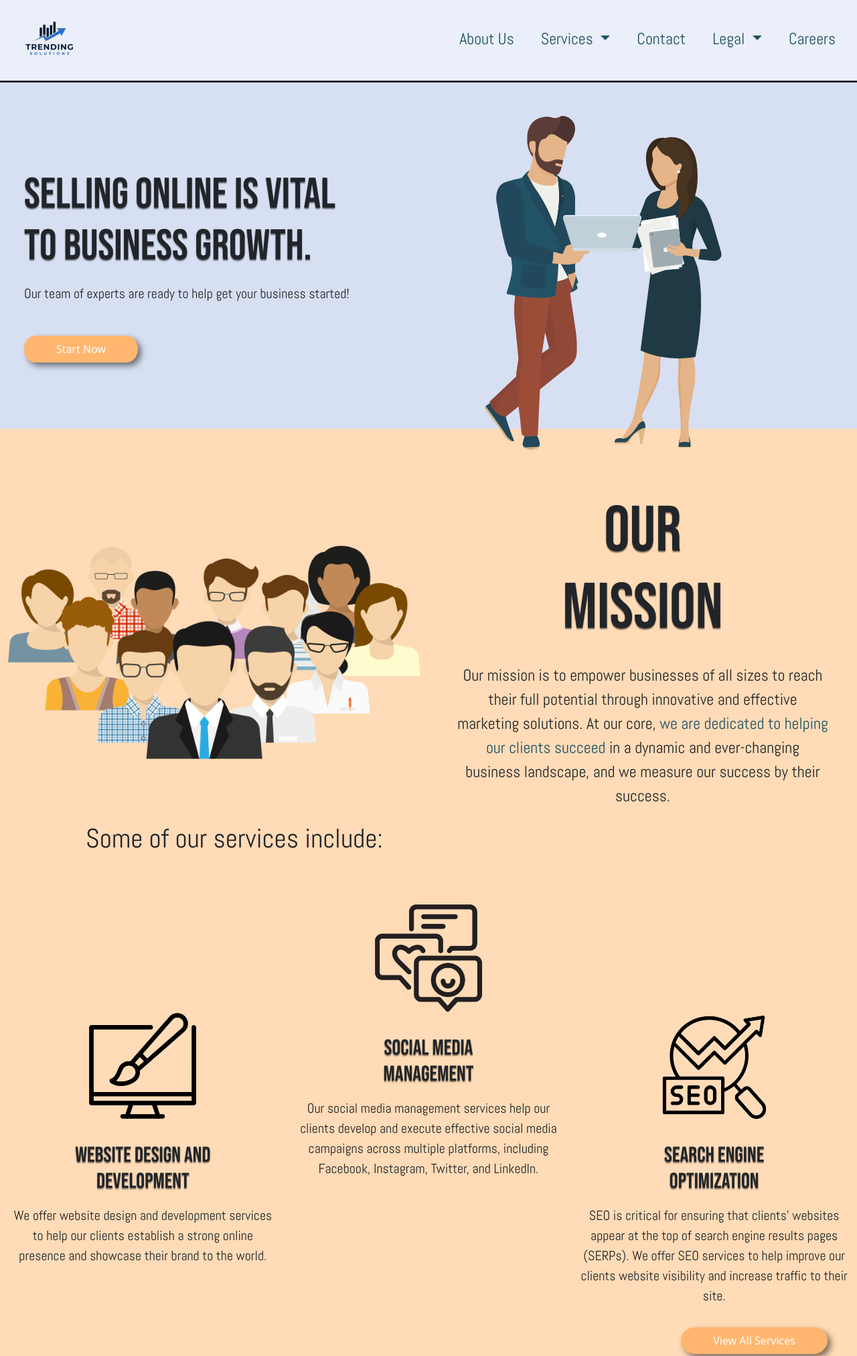
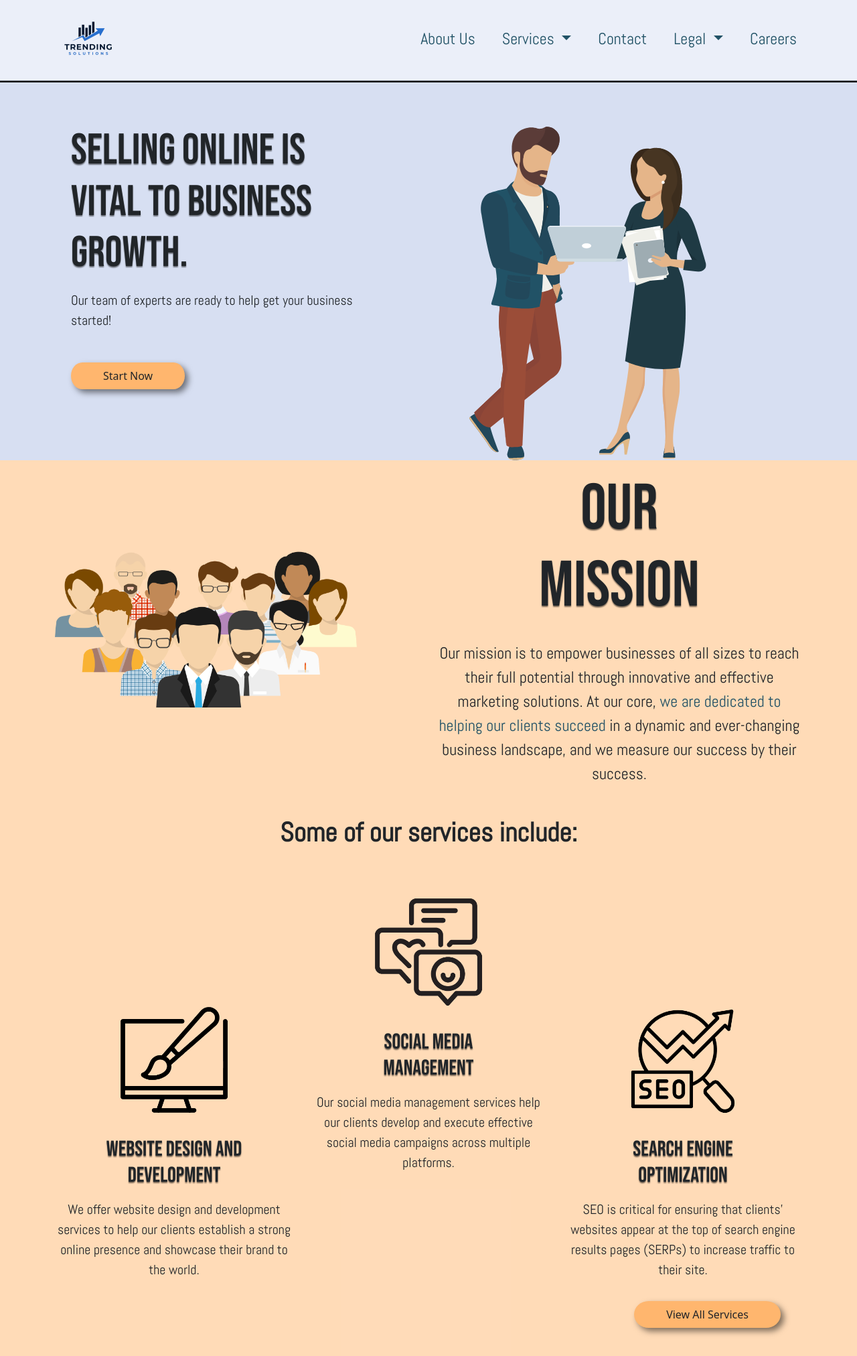
Before and after one commit to michaelcgre/Business, a plain HTML site: page index.html in a window 1280 px wide. Shown: the part 5-2029 px from the top of the page at 67% size. Drawn offline with nearby package versions, Linux system fonts and the light colour scheme.

Commit message:
Cleaned up code

```diff
--- a/assets/css/styles.css
+++ b/assets/css/styles.css
@@ -50,6 +50,19 @@ p {
   font-family: var(--base-font);
 }
 
+.btn {
+  background-color: var(--secondary-color);
+  padding: .5rem 3rem;
+  border-radius: 10%/50%;
+  box-shadow: 5px 5px 10px rgba(0, 0, 0, 0.5);
+  border: none;
+  margin-right: 2rem;
+}
+
+.btn:hover {
+  background-color: var(--secondary-color-dark);
+}
+
 /* Navbar */
 .navbar {
     background-color: var(--primary-color-light);
@@ -57,7 +70,6 @@ p {
 
 .logo {
     width: 100px;
-    height: 100px;
 }
 
 .nav-link,
@@ -76,14 +88,9 @@ p {
   color: var(--primary-color-darker);
 }
 
-.dropdown-item-divider {
-  border-bottom: 1px solid var(--neutral-color);
-}
-
 /* Hero */
-.hero {
+.hero-wrapper {
   background-color: var(--primary-color);
-  height: 32.5rem;
   margin-top: 7.8rem;
   border-top: 3px solid var(--neutral-color-dark);
 }
@@ -93,65 +100,19 @@ h1 {
   line-height: 1.2;
   margin-bottom: 1rem;
   text-shadow: 0 0.1rem 0.1rem rgba(0, 0, 0, 0.5);
-  max-width: 20ch;
   font-family: var(--accent-font);
-}
-
-@media (max-width: 991px) {
-  .hero-text h1 {
-    font-size: 3rem;
-  }
-}
-
-
-.hero button {
-  background-color: var(--secondary-color);
-  padding: .5rem 3rem;
-  border-radius: 10%/50%;
-  box-shadow: 5px 5px 10px rgba(0, 0, 0, 0.5);
-  border: none;
-  color: var(--neutral-color-light);
-}
-
-.hero button:hover {
-    background-color: var(--secondary-color-dark);
-}
-
-@media screen and (max-width: 991px) {
-  .hero-text {
-    display: flex;
-    flex-direction: column;
-    align-items: center;
-    text-align: center;
-  }
-  .hero-text p {
-    margin-top: 20px;
-    margin-bottom: 20px;
-  }
-}
-
-@media (max-width: 768px) {
-  h1 {
   margin-top: 3rem;
-  }
-
-  .fade-in-right {
-    width: 400px;
-    height: 400px;
-  }
-
-  .hero {
-    height: 46.5rem;
-  }
-
-  .pic {
-    max-width: 30rem;
-  }
 }
 
 .fade-in {
   opacity: 0;
   animation: fade-in 1s forwards;
+}
+
+.fade-in-right {
+  opacity: 0;
+  transform: translateX(50%);
+  animation: fade-in-right 2s forwards;
 }
 
 @keyframes fade-in {
@@ -161,12 +122,6 @@ h1 {
   to {
     opacity: 1;
   }
-}
-
-.fade-in-right {
-  opacity: 0;
-  transform: translateX(50%);
-  animation: fade-in-right 2s forwards;
 }
 
 @keyframes fade-in-right {
@@ -180,23 +135,21 @@ h1 {
   }
 }
 
-.pic {
-  max-width: 100%;
-  height: auto;
-}
-
-@media (max-width: 576px) {
-  .fade-in-right {
-    max-height: 22rem;
+@media screen and (max-width: 991px) {
+  .hero-text h1 {
+    font-size: 3rem;
   }
 }
 
-/* Our Mission */
+/* Our Mission and Services */
+.mission-services-wrapper {
+  background-color: var(--secondary-color-light);
+}
+
 h2 {
   font-size: 6rem;
   line-height: 1.2;
   text-shadow: 0 0.1rem 0.1rem rgba(0, 0, 0, 0.5);
-    max-width: 20ch;
   font-family: var(--accent-font);
 }
 
@@ -204,32 +157,6 @@ h2 {
   color: var(--primary-color-darker);
 }
 
-.mission-heading {
-  display: flex;
-  flex-direction: column;
-  justify-content: space-between;
-  align-items: center;
-  margin: 0;
-}
-
-.mission-heading-top {
-  text-align: left;
-}
-
-.mission-heading-bottom {
-  text-align: right;
-}
-
-.our-mission {
-  padding-top: 5rem;
-  background-color: var(--secondary-color-light);
-}
-
-.mission {
-  max-width: 45ch;
-}
-
-/* Services */
 h3 {
   font-size: 2rem;
   line-height: 1.2;
@@ -241,7 +168,6 @@ h3 {
 
 .icons {
   width: 200px;
-  height: 200px;
 }
 
 @media (min-width: 992px) {
@@ -249,39 +175,10 @@ h3 {
   .service-three {
   margin-top: 10rem;
   }
-
-.services-title {
-  padding-left: 8rem;
-}
 }
 
 .services-title {
-margin-left: 6rem;
-font-size: 2.5rem;
 font-family: var(--base-font);
-}
-
-.services-btn {
-margin-top: 1rem;
-}
-
-.our-services,
-.services,
-.btn-container {
-  background-color: var(--secondary-color-light);
-}
-
-.btn {
-  background-color: var(--secondary-color);
-  padding: .5rem 3rem;
-  border-radius: 10%/50%;
-  box-shadow: 5px 5px 10px rgba(0, 0, 0, 0.5);
-  border: none;
-  margin-right: 2rem;
-}
-
-.btn:hover {
-  background-color: var(--secondary-color-dark);
 }
 
 /* Team */
@@ -294,14 +191,13 @@ h4 {
   font-family: var(--accent-font);
 }
 
-.team {
+.team-wrapper {
   background-color: var(--primary-color);
 }
 
 .portrait {
   border-radius: 50%;
   width: 300px;
-  height: 300px;
   box-shadow: rgba(17, 17, 26, 0.1) 0px 1px 0px, rgba(17, 17, 26, 0.1) 0px 8px 24px, rgba(17, 17, 26, 0.1) 0px 16px 48px;
 }
 
@@ -315,6 +211,7 @@ h6 {
   font-size: 2rem;
   font-family: var(--accent-font);
 }
+
 footer li {
   list-style: none;
   font-family: var(--base-font);
@@ -358,26 +255,10 @@ footer li a {
 }
 
 /* About Us */
-.our-story {
+.story-wrapper {
   margin-top: 7.8rem;
   border-top: 3px solid var(--neutral-color-dark);
   background-image: linear-gradient(to top, var(--secondary-color-light), var(--primary-color-light));
-}
-
-.our-story h1 {
-  margin-top: 2rem;
-}
-
-@media (min-width: 992px) {
-  .about-us-des {
-    max-width: 70vw;
-  }
-}
-
-@media (min-width: 576px) {
-  .about-us-des {
-    font-size: 1rem;
-  }
 }
 
 .about-us-img {
--- a/index.html
+++ b/index.html
@@ -21,6 +21,7 @@
 
     <body>
         <nav class="navbar navbar-expand-lg px-4 fixed-top">
+            <div class="container">
                 <a class="navbar-brand" href="./index.html"><img class="logo" src="./assets/images/FINENACIAL.png" alt="Logo"></a>
                 <button class="navbar-toggler" type="button" data-bs-toggle="collapse" data-bs-target="#navbarNav" aria-controls="navbarNav" aria-expanded="false" aria-label="Toggle navigation">
                     <span class="navbar-toggler-icon"></span>
@@ -56,82 +57,88 @@
                         </li>
                     </ul>
                 </div>
+            </div>
         </nav>
 
         <main>
-            <div class="container-fluid">
-                <div class="row hero">
-                    <div class=" hero-text col-md-5 align-self-center mx-lg-4">
-                        <h1>Selling online is vital to business growth.</h1>
-                        <p class="mt-3 mb-5 fs-5">Our team of experts are ready to help get your business started!</p>
-                        <button>Start Now</button>
+            <div class="hero-wrapper">
+                <div class="container">
+                    <div class="row mt-3">
+                        <div class="col-lg-5 hero-text mx-lg-4">
+                            <h1 class="text-center text-lg-start">Selling online is vital to business growth.</h1>
+                            <p class="mt-3 mb-5 fs-5 text-center text-lg-start">Our team of experts are ready to help get your business started!</p>
+                            <div class="d-flex justify-content-center d-lg-block">
+                                <a class="btn mx-auto">Start Now</a>
                             </div>
-                    <div class="col-md-6 d-flex justify-content-center img-fluid mt-5">
-                        <img class="fade-in-right" src="./assets/images/Untitled design(25).png" alt="Two adults planning">
+                        </div>
+                        <div class="col-lg-6 d-flex justify-content-center img-fluid mt-5">
+                            <img class="fade-in-right img-fluid" src="./assets/images/Untitled design(25).png" alt="Two adults planning">
+                        </div>
                     </div>
                 </div>
             </div>
 
-            <div class="container-fluid our-mission">
+            <div class="mission-services-wrapper">
+                <div class="container our-mission">
                     <div class="row">
-                    <div class="col-md-6 my-auto d-flex justify-content-center align-items-center">
-                        <img class="pic" src="./assets/images/Untitled design(21).png" alt="A team standing together">
+                        <div class="col-lg-5 d-flex align-items-center py-4 py-lg-0 order-1 order-lg-0">
+                            <img class="img-fluid" src="./assets/images/Untitled design(21).png" alt="A team standing together">
                         </div>
-                    <div class="col-md-6">
-                        <h2 class="mission-heading mt-3 mb-4 mx-auto">
-                            <span class="mission-heading-top">Our</span>
-                            <span class="mission-heading-bottom">Mission</span>
+                        <div class="col-lg-6 offset-lg-1 order-0 order-lg-1">
+                            <h2 class="mission-heading mt-3 mb-4 d-flex flex-column text-center">
+                                <span>Our</span>
+                                <span>Mission</span>
                             </h2>
-                        <p class="mission mx-auto text-center fs-4">
+                            <p class="mission text-center fs-4">
                                 Our mission is to empower businesses of all sizes to reach their full potential through innovative and effective marketing solutions.
                                 At our core, <span class="imp-text">we are dedicated to helping our clients succeed</span> in a dynamic and ever-changing business landscape, and we measure our success by their success.
                             </p>
                         </div>
                     </div>
                 </div>
-
-            <div class="container-fluid our-services">
+                <div class="container our-services">
                     <div class="row">
-                    <div class="col services-title mx-auto">
-                        <span>Some of our services include:</span>
+                        <div class="col services-title d-flex justify-content-center mt-4">
+                            <span class="fs-1 fw-bold">Some of our services include:</span>
                         </div>
                     </div>
                 </div>
-            <div class="container-fluid pt-5 services">
+                <div class="container pt-5 services">
                     <div class="row">
-                    <div class="col-lg-4 col-md-6 service-one">
-                        <img class="icons mx-auto" src="./assets/images/6.png" alt="Monitor with a brush over it">
+                        <div class="col-lg-4 service-one">
+                            <img class="icons mx-auto img-fluid" src="./assets/images/6.png" alt="Monitor with a brush over it">
                             <h3 class="mx-auto text-center my-3">Website Design and Development</h3>
                             <p class="text-center fs-5">
                                 We offer website design and development services to help our clients establish a strong online presence and showcase their brand to the world.
                             </p>
                         </div>
-                    <div class="col-lg-4 col-md-6 service-two">
-                        <img class="icons mx-auto" src="./assets/images/7.png" alt="Multiple message icons">
+                        <div class="col-lg-4 service-two">
+                            <img class="icons mx-auto img-fluid" src="./assets/images/7.png" alt="Multiple message icons">
                             <h3 class="mx-auto text-center my-3">Social Media Management</h3>
                             <p class="text-center fs-5">
-                            Our social media management services help our clients develop and execute effective social media campaigns across multiple platforms, including Facebook, Instagram, Twitter, and LinkedIn.
+                                Our social media management services help our clients develop and execute effective social media campaigns across multiple platforms.
                             </p>
                         </div>
-                    <div class="col-lg-4 col-md-6 service-three mx-auto">
-                        <img class="icons mx-auto" src="./assets/images/8.png" alt="A magnifier with arrow shooting up">
+                        <div class="col-lg-4 service-three mx-auto">
+                            <img class="icons mx-auto img-fluid" src="./assets/images/8.png" alt="A magnifier with arrow shooting up">
                             <h3 class="mx-auto text-center my-3">Search Engine Optimization</h3>
                             <p class="text-center fs-5">
-                            SEO is critical for ensuring that clients' websites appear at the top of search engine results pages (SERPs).
-                            We offer SEO services to help improve our clients website visibility and increase traffic to their site.
+                                SEO is critical for ensuring that clients' websites appear at the top of search engine results pages (SERPs) to increase traffic to their site.
                             </p>
                         </div>
                     </div>
                 </div>
-            <div class="container-fluid pb-5 btn-container text-end">
+                <div class="container pb-5 mt-3 btn-container text-end">
                     <div class="row">
-                    <div class="col services-btn">
-                        <button class="btn btn-primary">View All Services</button>
+                        <div class="col d-flex justify-content-center d-lg-block">
+                            <button class="btn">View All Services</button>
+                        </div>
                     </div>
                 </div>
             </div>
 
-            <div class="container-fluid pt-5 team py-4 pb-5">
+                <div class="team-wrapper">
+                    <div class="container pt-5 team py-4 pb-5">
                         <div class="row justify-content-center">
                             <div class="col d-flex justify-content-center mb-5 text-center">
                                 <h4>Meet Our Team</h4>
@@ -151,6 +158,7 @@
                                     <img class="portrait mx-auto" src="./assets/images/thisisengineering-raeng-TXxiFuQLBKQ-unsplash(1).png" alt="Mayas portrait">
                                     <h5 class="fs-1 mt-2">Maya Singh</h5>
                                     <p>Creative Director</p>
+                                </div>
                             </div>
                         </div>
                     </div>
@@ -180,7 +188,7 @@
         </main>
 
         <footer>
-            <div class="container-fluid">
+            <div class="container">
                 <div class="row justify-content-around">
                     <div class="col-lg-5 d-flex justify-content-center align-items-center flex-column">
                         <a href="./index.html"><img src="./assets/images/FINENACIAL.png" alt="Logo"></a>
```
Also changed, not shown: aboutus.html (+9 -6 lines). Lines whose indentation alone changed are shown as unchanged.
